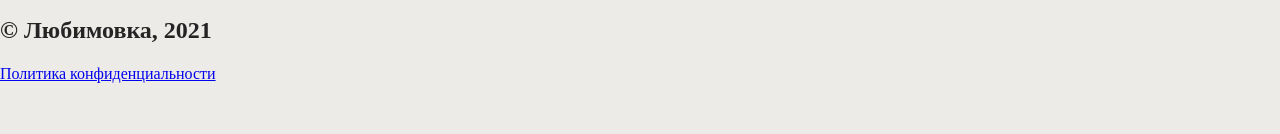
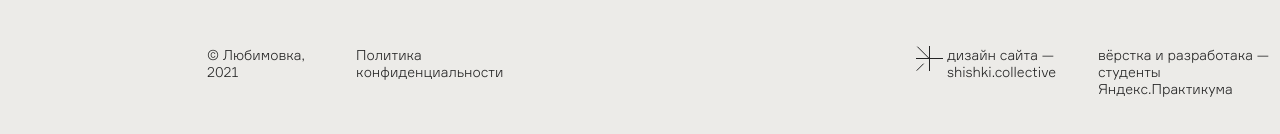
Before and after one commit to DimDimShishkov/Lubimovka, a plain HTML site: page index.html in a window 1280 px wide. Shown: the part 2258-2392 px from the top of the page. Drawn offline with Linux system fonts and the light colour scheme.

Commit message:
футер_верстка 1440_осталось адаптив и анимации

```diff
--- /dev/null
+++ b/blocks/footer/__block3/footer__block3.css
@@ -0,0 +1,4 @@
+.footer__block3 {
+  display: flex;
+  margin: 49px 0px 0px 207px;
+}
--- /dev/null
+++ b/blocks/footer/__copyright-block3/footer__copyright-block3.css
@@ -0,0 +1,9 @@
+.footer__copyright-block3 {
+  font-family: 'Formular', Arial, Helvetica, sans-serif;
+  font-style: normal;
+  font-weight: 300;
+  font-size: 14px;
+  line-height: 17px;
+  color: #242424;
+  margin: 0px 0px 0px 0px;
+}
--- /dev/null
+++ b/blocks/footer/__design-block3/footer__design-block3.css
@@ -0,0 +1,5 @@
+.footer__design-block3 {
+  text-decoration: none;
+  display: flex;
+  margin: 0px 0px 0px 369px;
+}
--- /dev/null
+++ b/blocks/footer/__develop-block3/footer__develop-block3.css
@@ -0,0 +1,11 @@
+.footer__develop-block3 {
+  font-family: 'Formular', Arial, Helvetica, sans-serif;
+  font-style: normal;
+  font-weight: 300;
+  font-size: 14px;
+  line-height: 17px;
+  color: #242424;
+  text-decoration: none;
+  margin: 0px 0px 0px 0px;
+  width: 207px;
+}
--- /dev/null
+++ b/blocks/footer/__logo-dedign-block3/footer__logo-dedign-block3.css
@@ -0,0 +1,7 @@
+.footer__logo-dedign-block3 {
+  background: url(../../footer/../../images/footer/footer_logo_shishki.svg);
+  width: 27px;
+  height: 25px;
+  background-repeat: no-repeat;
+  background-size: cover;
+}
--- /dev/null
+++ b/blocks/footer/__privacy-policy-block3/footer__privacy-policy-block3.css
@@ -0,0 +1,10 @@
+.footer__privacy-policy-block3 {
+  font-family: 'Formular', Arial, Helvetica, sans-serif;
+  font-style: normal;
+  font-weight: 300;
+  font-size: 14px;
+  line-height: 17px;
+  color: #242424;
+  text-decoration: none;
+  margin: 0px 0px 0px 32px;
+}
--- /dev/null
+++ b/blocks/footer/__title-design-block3/footer__title-design-block3.css
@@ -0,0 +1,10 @@
+.footer__title-design-block3 {
+  font-family: 'Formular', Arial, Helvetica, sans-serif;
+  font-style: normal;
+  font-weight: 300;
+  font-size: 14px;
+  line-height: 17px;
+  color: #242424;
+  margin: 0px 0px 0px 4px;
+  width: 151px;
+}
--- a/index.html
+++ b/index.html
@@ -168,9 +168,9 @@
       <a href="#" class="footer__privacy-policy-block3">Политика конфиденциальности</a>
       <a href="#" class="footer__design-block3">
         <div class="footer__logo-dedign-block3"></div>
-        <h2 class="footer__title-design-block3"></h2>
+        <h2 class="footer__title-design-block3">дизайн сайта — shishki.collective</h2>
       </a>
-      <a href="#" class="footer__develop-block3"></a>
+      <a href="#" class="footer__develop-block3">вёрстка и разработака — студенты Яндекс.Практикума</a>
     </div>
   </footer>
 
--- a/pages/index.css
+++ b/pages/index.css
@@ -44,7 +44,13 @@
 @import url(../blocks/footer/__list-block2-4/footer__list-block2-4.css);
 @import url(../blocks/footer/__subtitle-block2-1/footer__subtitle-block2-1.css);
 @import url(../blocks/footer/__title-block2-1/footer__title-block2-1.css);
-
+@import url(../blocks/footer/__block3/footer__block3.css);
+@import url(../blocks/footer/__copyright-block3/footer__copyright-block3.css);
+@import url(../blocks/footer/__design-block3/footer__design-block3.css);
+@import url(../blocks/footer/__develop-block3/footer__develop-block3.css);
+@import url(../blocks/footer/__logo-dedign-block3/footer__logo-dedign-block3.css);
+@import url(../blocks/footer/__privacy-policy-block3/footer__privacy-policy-block3.css);
+@import url(../blocks/footer/__title-design-block3/footer__title-design-block3.css);
 
 .page {
   background-color: #ecebe8;
```
Also changed, not shown: images/footer/footer_logo_shishki.svg (added).
